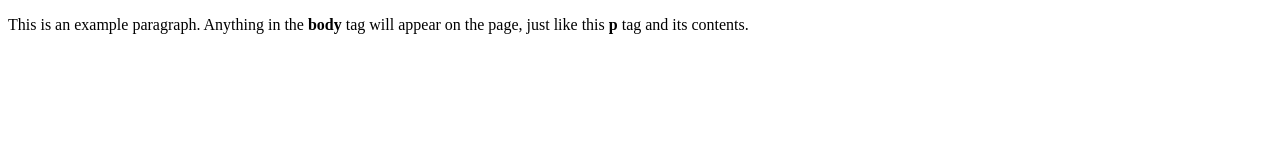
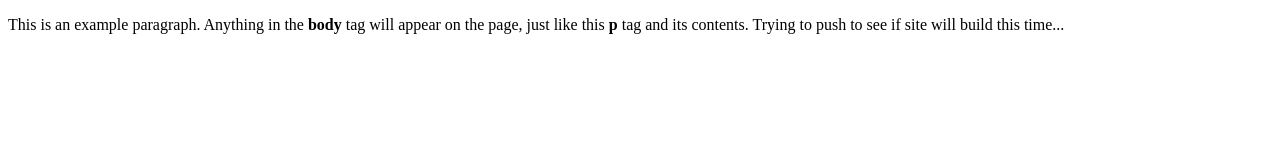
Before and after one commit to thisisanniefang/thisisanniefang.github.io, a plain HTML site: page index.html in a window 1280 px wide. Drawn offline with Linux system fonts and the light colour scheme.

Commit message:
Dummy commit to push

```diff
--- a/index.html
+++ b/index.html
@@ -4,6 +4,6 @@
     <title>This is the title of the webpage! WeEEe I have no clue what I'm doing </title>
   </head>
   <body>
-    <p>This is an example paragraph. Anything in the <strong>body</strong> tag will appear on the page, just like this <strong>p</strong> tag and its contents.</p>
+    <p>This is an example paragraph. Anything in the <strong>body</strong> tag will appear on the page, just like this <strong>p</strong> tag and its contents. Trying to push to see if site will build this time...</p>
   </body>
 </html>
```
